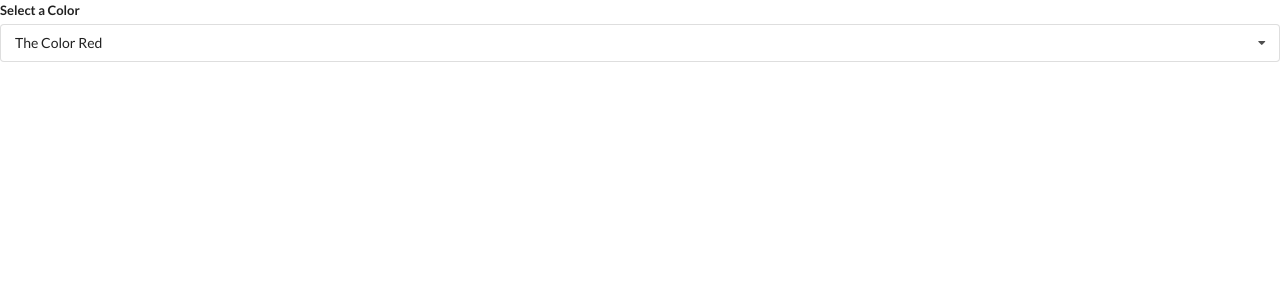
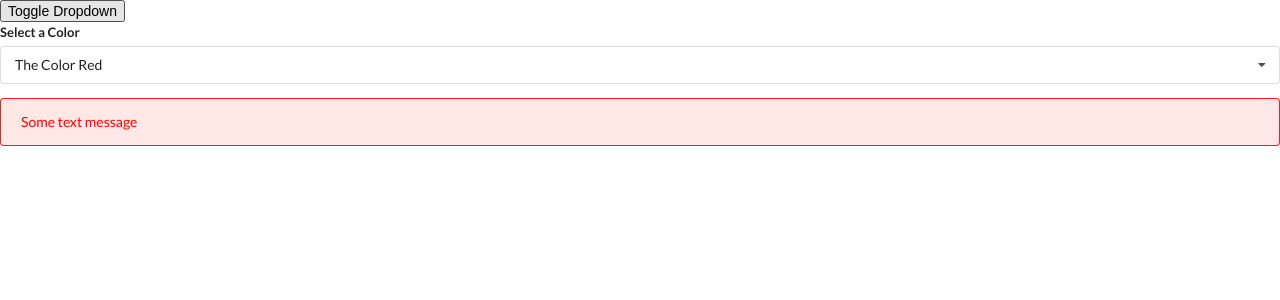
Before and after one commit to Isalafont/widgets, a React (Create React App) app: page / in a window 1280 px wide. Shown: the top 300 px of the page. Built offline with nearby package versions, Linux system fonts and the light colour scheme.

Commit message:
add some color to the text message

```diff
--- a/src/App.js
+++ b/src/App.js
@@ -27,22 +27,31 @@ const options = [
   },
   {
     label: 'A Shade of Blue',
-    value: 'blue',
+    value: 'teal',
   },
 ];
 
 // eslint-disable-next-line import/no-anonymous-default-export
 export default () => {
   const [selected, setSelected] = useState(options[0]);
+  const [showDropdown, setShowDropdown] = useState(true);
+
   return (
     <div>
-      <Dropdown
-        selected={selected}
-        onSelectedChange={setSelected}
-        options={options}
-      />
-      {/* <Search /> */}
-      {/* <Accordion items={items} /> */}
+      <button onClick={() => setShowDropdown(!showDropdown)}>
+        Toggle Dropdown
+      </button>
+      {
+        showDropdown ? (
+          <Dropdown
+            selected={selected}
+            onSelectedChange={setSelected}
+            options={options}
+          />
+        ) : null
+        // {/* <Search /> */}
+        // {/* <Accordion items={items} /> */}
+      }
     </div>
   );
 };
--- a/src/components/Dropdown.js
+++ b/src/components/Dropdown.js
@@ -40,6 +40,7 @@ const Dropdown = ({ options, selected, onSelectedChange }) => {
   });
 
   return (
+    <div className="">
       <div ref={ref} className="ui form">
         <div className="field">
           <label className="label">Select a Color</label>
@@ -51,10 +52,19 @@ const Dropdown = ({ options, selected, onSelectedChange }) => {
           >
             <i className="dropdown icon"></i>
             <div className="text">{selected.label}</div>
-          <div className={`menu ${open ? 'visible transition' : ''}`}>
+            <div
+              className={`menu ${open ? 'visible transition' : ''}`}
+            >
               {renderedOptions}
             </div>
           </div>
+        </div>
+      </div>
+      <div
+        className={`ui ${selected.value} message`}
+        style={{ color: selected.value }}
+      >
+        Some text message
       </div>
     </div>
   );
```
Lines whose indentation alone changed are shown as unchanged.
